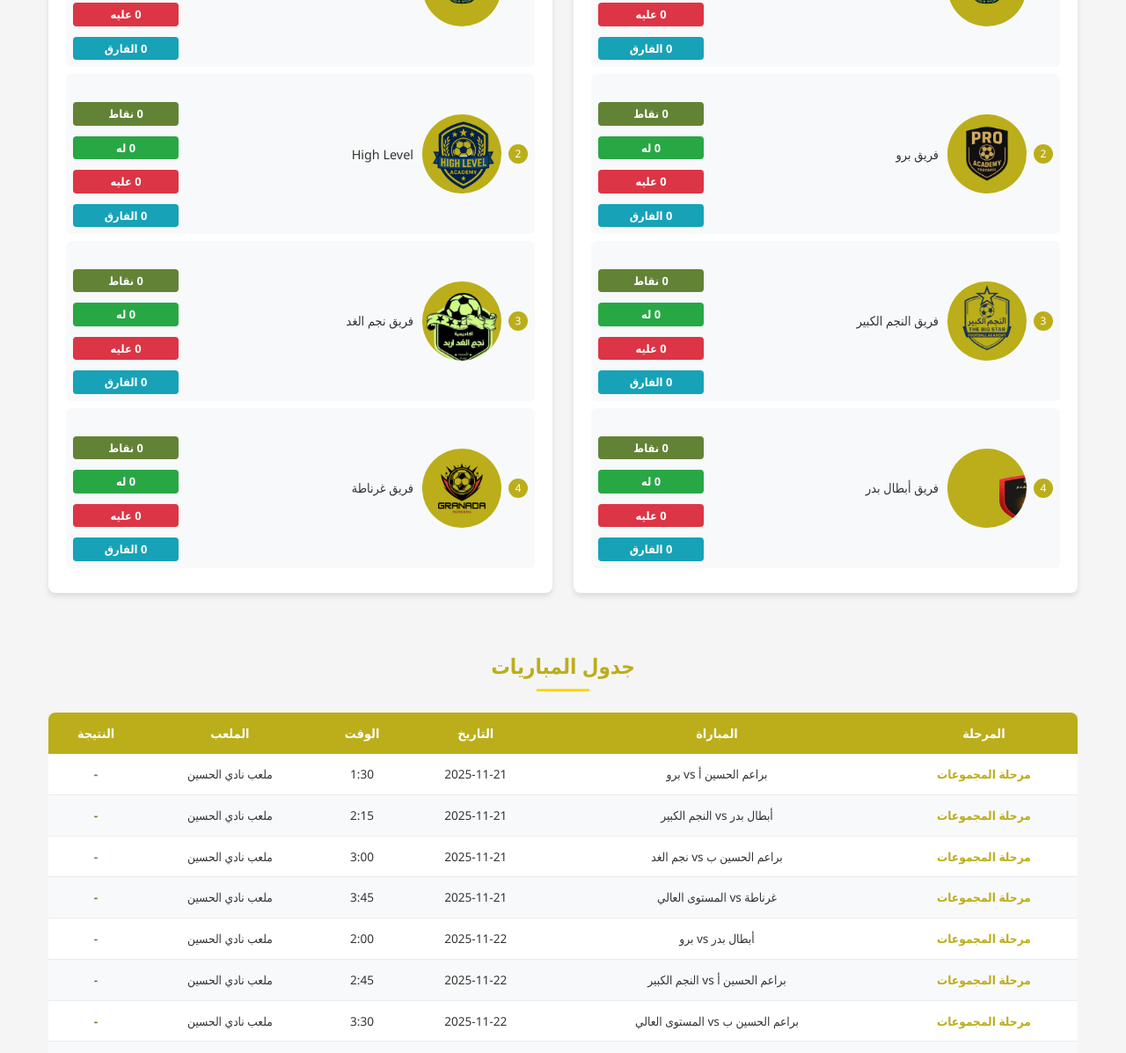
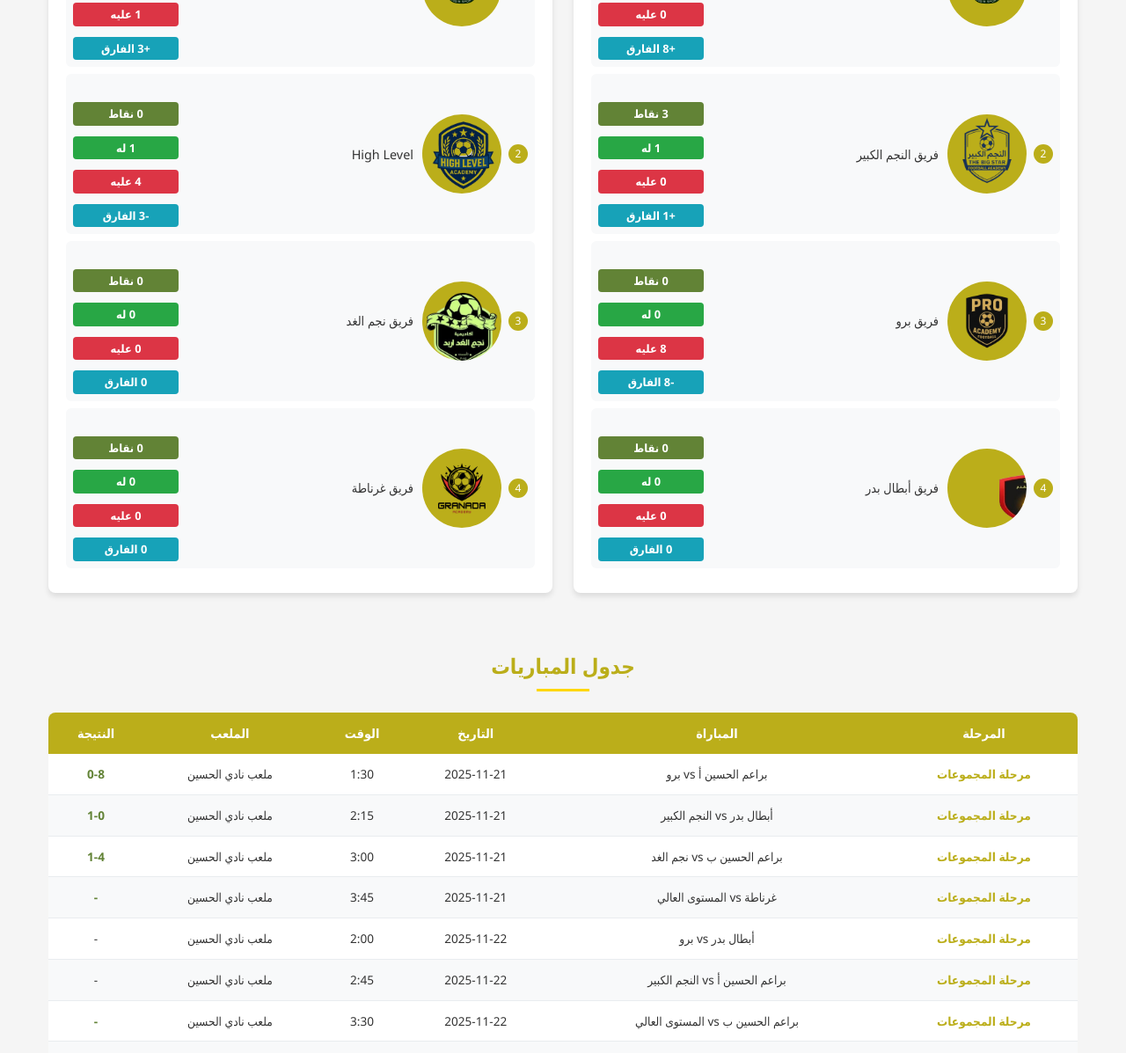
Before and after one commit to Glitch953/Alussein-Totorment-, a plain HTML site: page index.html in a window 1280 px wide. Shown: the part 2191-3388 px from the top of the page at 88% size. Drawn offline with Linux system fonts and the light colour scheme.

Commit message:
Add files via upload

```diff
--- a/index.html
+++ b/index.html
@@ -1232,7 +1232,7 @@
                             <td>2025-11-21</td>
                             <td>1:30</td>
                             <td>ملعب نادي الحسين</td>
-                            <td class="match-result">-</td>
+                            <td class="match-result">0-8</td>
                         </tr>
                         <tr>
                             <td class="match-stage">مرحلة المجموعات</td>
@@ -1240,7 +1240,7 @@
                             <td>2025-11-21</td>
                             <td>2:15</td>
                             <td>ملعب نادي الحسين</td>
-                            <td class="match-result">-</td>
+                            <td class="match-result">1-0</td>
                         </tr>
                         <tr>
                             <td class="match-stage">مرحلة المجموعات</td>
@@ -1248,7 +1248,7 @@
                             <td>2025-11-21</td>
                             <td>3:00</td>
                             <td>ملعب نادي الحسين</td>
-                            <td class="match-result">-</td>
+                            <td class="match-result">1-4</td>
                         </tr>
                         <tr>
                             <td class="match-stage">مرحلة المجموعات</td>
@@ -1477,23 +1477,23 @@
                     logo: "HSC Logo 002.png",
                     photo: "pra3b a.jpg",
                     description:"",
-                    matches: 0,
-                    wins: 0,
-                    goals: 0,
-                    points: 0,
-                    goalsFor: 0,  // له - الأهداف المسجلة
+                    matches: 1,
+                    wins: 1,
+                    goals: 8,
+                    points: 2,
+                    goalsFor: 8,  // له - الأهداف المسجلة
                     goalsAgainst: 0,  // عليه - الأهداف المستلمة
                     players: [
-                         {name: "هاشم الشلول", position: "", number: 1, photo: "https://via.placeholder.com/80x80/bbae1a/FFFFFF?text=1"},
-                        {name: "الزعبي", position: "", number: 2, photo: "https://via.placeholder.com/80x80/bbae1a/FFFFFF?text=2"},
-                        {name: "يوسف الرفاعي", position: "", number: 3, photo: "https://via.placeholder.com/80x80/bbae1a/FFFFFF?text=3"},
-                        {name: "بطيحه", position: "", number: 4, photo: "https://via.placeholder.com/80x80/bbae1a/FFFFFF?text=4"},
+                         {name: "هاشم الشلول", position: "", number: 1, photo: "slol.png"},
+                        {name: "الزعبي", position: "", number: 2, photo: "bde7.jpg"},
+                        {name: "", position: "", number: 3, photo: "https://via.placeholder.com/80x80/bbae1a/FFFFFF?text=3"},
+                        {name: "محمد بطيحه", position: "", number: 4, photo: "https://via.placeholder.com/80x80/bbae1a/FFFFFF?text=4"},
                         {name: "محمد نمراوي", position: '', number: 5, photo: "https://via.placeholder.com/80x80/bbae1a/FFFFFF?text=5"},
                         {name:"حموده حتامله", position: "", number: 6, photo: "https://via.placeholder.com/80x80/bbae1a/FFFFFF?text=6"},
                         {name: "جود الخطيب", position:"", number: 7, photo: "https://via.placeholder.com/80x80/bbae1a/FFFFFF?text=7"},
                         {name: "محمد السخني", position:"", number: 8, photo: "https://via.placeholder.com/80x80/bbae1a/FFFFFF?text=8"},
                         {name: "عبدالرحمن حتامله ", position:"", number: 9, photo: "https://via.placeholder.com/80x80/bbae1a/FFFFFF?text=9"},
-                        {name: "البدارنه", position: "", number: 10, photo: "https://via.placeholder.com/80x80/bbae1a/FFFFFF?text=10"},
+                        {name: "أمير بدارنه", position: "", number: 10, photo: "https://via.placeholder.com/80x80/bbae1a/FFFFFF?text=10"},
 
                     ]
                 },
@@ -1502,12 +1502,12 @@
                     logo: "pro.png",
                     photo: "pro teame.jpg",
                     description:"",
-                    matches: 0,
+                    matches: 1,
                     wins: 0,
                     goals: 0,
                     points: 0,
                     goalsFor: 0,
-                    goalsAgainst: 0,
+                    goalsAgainst: 8,
                     players: [
                        {name: "أحمد سيلاوي ", position: "", number: 1, photo: "https://via.placeholder.com/80x80/bbae1a/FFFFFF?text=1"},
                         {name: "صالح الكوفحي", position: "", number: 2, photo: "https://via.placeholder.com/80x80/bbae1a/FFFFFF?text=2"},
@@ -1527,11 +1527,11 @@
                     logo: "star.png",
                     photo: "star teame.jpg",
                     description: "",
-                    matches: 0,
-                    wins: 0,
-                    goals: 0,
-                    points: 0,
-                    goalsFor: 0,
+                    matches: 1,
+                    wins: 1,
+                    goals: 1,
+                    points: 3,
+                    goalsFor: 1,
                     goalsAgainst: 0,
                     players: [
                          {name: "الياس غرايبه ", position: "", number: 1, photo: "https://via.placeholder.com/80x80/bbae1a/FFFFFF?text=1"},
@@ -1553,12 +1553,12 @@
                     logo: "bader_logo-.png",
                     photo: "bdr teame.jpg",
                     description: "",
-                    matches: 0,
+                    matches: 1,
                     wins: 0,
                     goals: 0,
                     points: 0,
                     goalsFor: 0,
-                    goalsAgainst: 0,
+                    goalsAgainst: 1,
                     players: [
                          {name: "احمد محمد فلاح عنبوسي", position: "", number: 1, photo: "https://via.placeholder.com/80x80/bbae1a/FFFFFF?text=1"},
                         {name: "جواد حسين حسن شناعه ", position: "", number: 2, photo: "https://via.placeholder.com/80x80/bbae1a/FFFFFF?text=2"},
@@ -1579,15 +1579,15 @@
                     logo: "HSC Logo 002.png",
                     photo: "pra3b b.jpg",
                     description: "",
-                    matches: 0,
-                    wins: 0,
-                    goals: 0,
-                    points: 0,
-                    goalsFor: 0,
-                    goalsAgainst: 0,
+                    matches: 1,
+                    wins: 1,
+                    goals: 4,
+                    points: 3,
+                    goalsFor: 4,
+                    goalsAgainst: 1,
                     players: [
-                         {name: "الرفاعي", position: "", number: 1, photo: "https://via.placeholder.com/80x80/bbae1a/FFFFFF?text=1"},
-                        {name: "يحيى", position: "", number: 2, photo: "https://via.placeholder.com/80x80/bbae1a/FFFFFF?text=2"},
+                         {name: "يحيى عبابنه", position: "", number: 1, photo: "https://via.placeholder.com/80x80/bbae1a/FFFFFF?text=1"},
+                        {name: "عمر غانم", position: "", number: 2, photo: "https://via.placeholder.com/80x80/bbae1a/FFFFFF?text=2"},
                         {name: "امير لواحمه", position: "", number: 3, photo: "https://via.placeholder.com/80x80/bbae1a/FFFFFF?text=3"},
                         {name: "جواد فتح الله", position: "", number: 4, photo: "https://via.placeholder.com/80x80/bbae1a/FFFFFF?text=4"},
                         {name: "فارس غرايبه", position: '', number: 5, photo: "https://via.placeholder.com/80x80/bbae1a/FFFFFF?text=5"},
@@ -1605,12 +1605,12 @@
                     logo: "Tomore_logo.png",
                     photo: "tomore teame.jpg",
                     description:"",
-                    matches: 0,
-                    wins: 0,
-                    goals: 0,
+                    matches: 1,
+                    wins: 3,
+                    goals: 1,
                     points: 0,
-                    goalsFor: 0,
-                    goalsAgainst: 0,
+                    goalsFor: 1,
+                    goalsAgainst: 4,
                     players: [
                         {name: "الياس ملالحه ", position: "", number: 1, photo: "https://via.placeholder.com/80x80/bbae1a/FFFFFF?text=1"},
                         {name: " ورد طشطوش ", position: "", number: 2, photo: "https://via.placeholder.com/80x80/bbae1a/FFFFFF?text=2"},
@@ -1685,14 +1685,14 @@
             // تعريف المجموعات مع بيانات الأهداف
             const groups = {
                 groupA: [
-                    {id: 'lions', points: 0, goalsFor: 0, goalsAgainst: 0},
-                    {id: 'falcons', points: 0, goalsFor: 0, goalsAgainst: 0},
-                    {id: 'knights', points: 0, goalsFor: 0, goalsAgainst: 0},
+                    {id: 'lions', points: 3, goalsFor: 8, goalsAgainst: 0},
+                    {id: 'falcons', points: 0, goalsFor: 0, goalsAgainst: 8},
+                    {id: 'knights', points: 3, goalsFor: 1, goalsAgainst: 0},
                     {id: 'lightning', points: 0, goalsFor: 0, goalsAgainst: 0}
                 ],
                 groupB: [
-                    {id: 'tigers', points: 0, goalsFor: 0, goalsAgainst: 0},
-                    {id: 'champions', points: 0, goalsFor: 0, goalsAgainst: 0},
+                    {id: 'tigers', points: 3, goalsFor: 4, goalsAgainst: 1},
+                    {id: 'champions', points: 0, goalsFor: 1, goalsAgainst: 4},
                     {id: 'eagles', points: 0, goalsFor: 0, goalsAgainst: 0},
                     {id: 'hurricanes', points: 0, goalsFor: 0, goalsAgainst: 0}
                 ]
```
